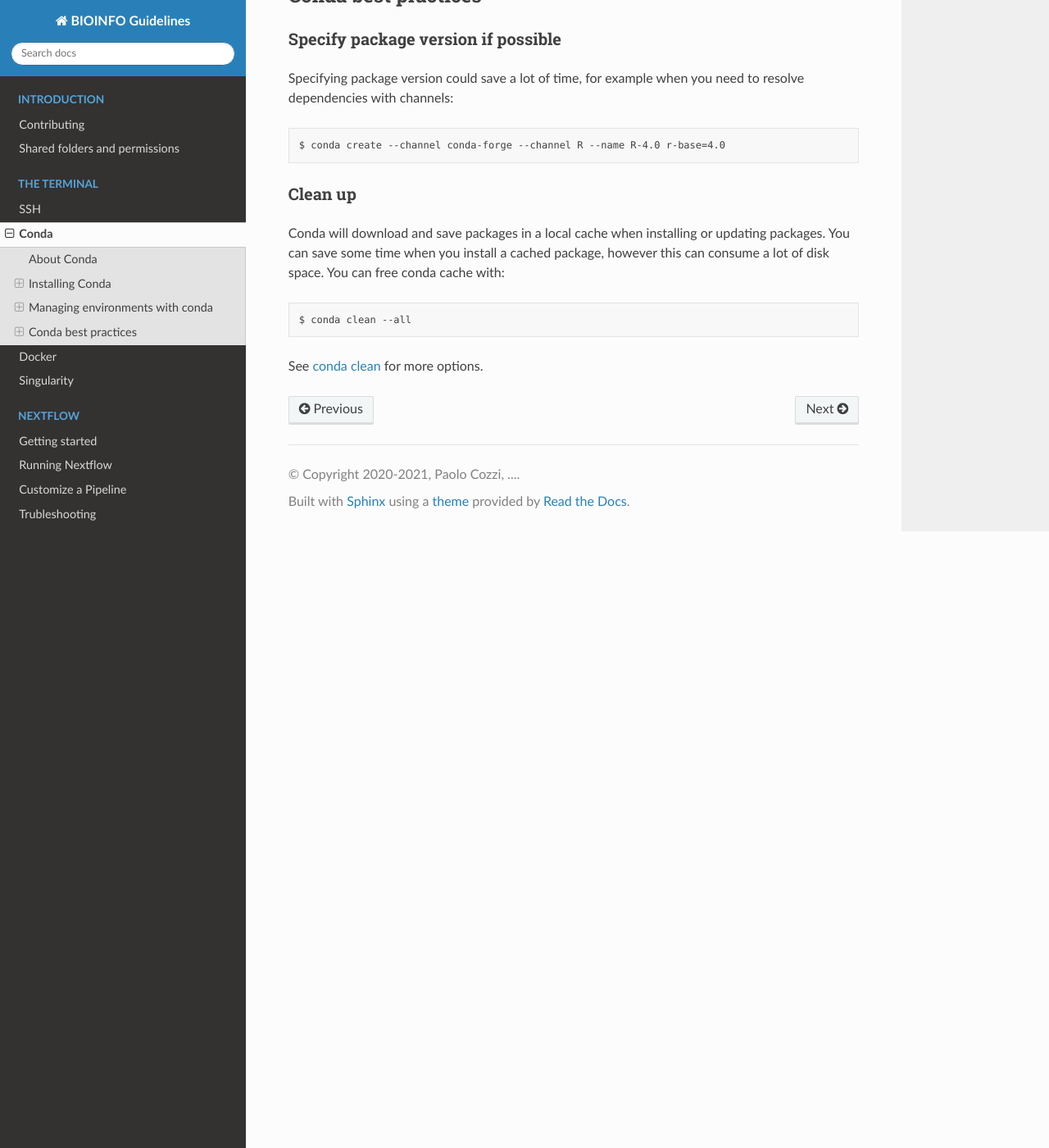
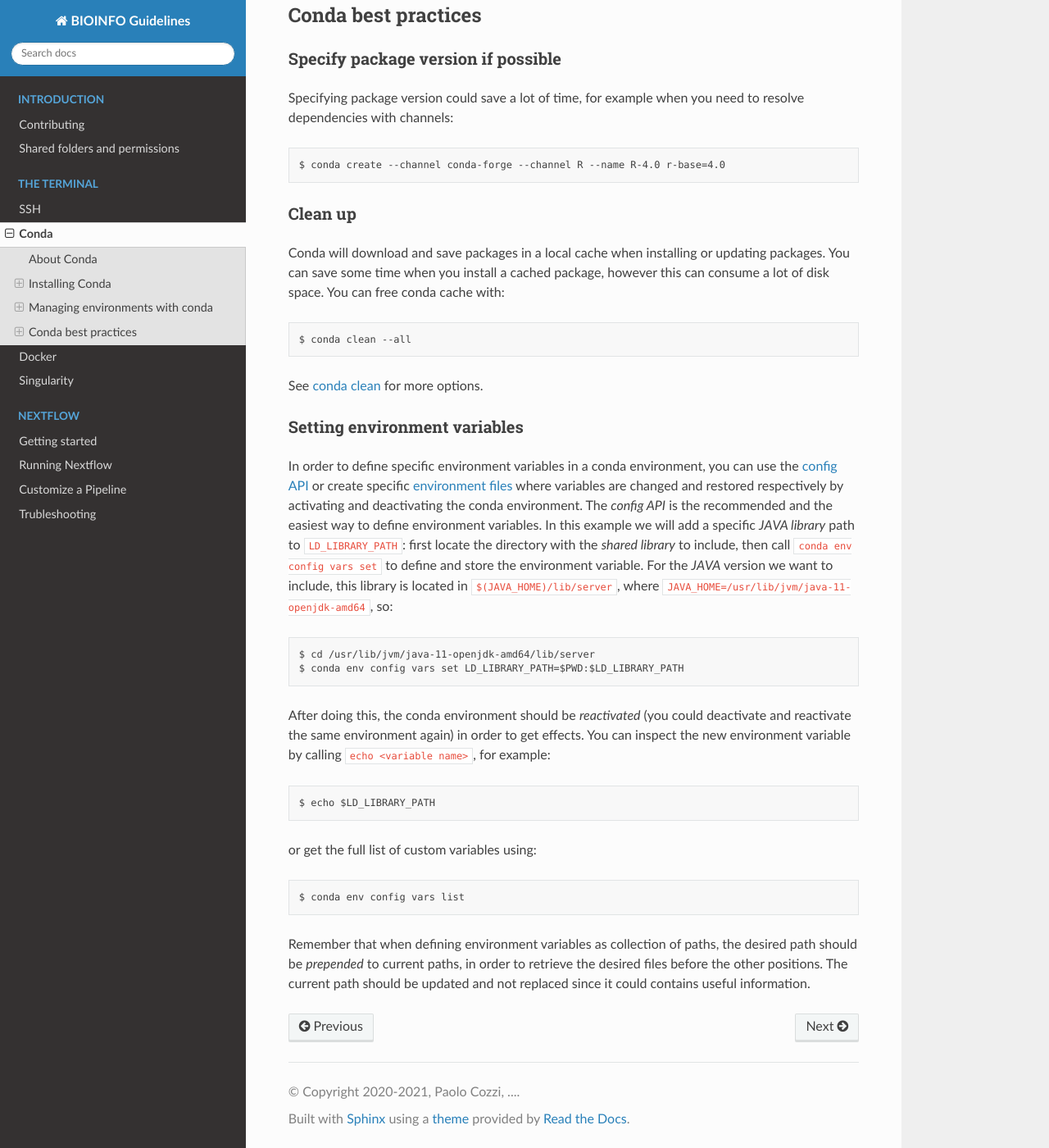
Before and after one commit to cnr-ibba/BIOINFO-guidelines, a Sphinx documentation site: the page built from docs/terminal/conda.rst, in a window 1280 px wide and 1400 px high, scrolled down 4709 px. Shown: the whole window at 82% size. Built offline with Sphinx 7.4.7 and the Read the Docs theme 2.0.0, drawn with Linux system fonts in a browser that asks for light colours; some of the changed text lies outside the part shown.

Commit message:
:memo: add environment variable to conda environment

```diff
--- a/docs/terminal/conda.rst
+++ b/docs/terminal/conda.rst
@@ -220,3 +220,36 @@ a lot of disk space. You can free conda cache with::
 
 See `conda clean <https://docs.conda.io/projects/conda/en/latest/commands/clean.html>`__
 for more options.
+
+Setting environment variables
+~~~~~~~~~~~~~~~~~~~~~~~~~~~~~
+
+In order to define specific environment variables in a conda environment, you
+can use the `config API <https://docs.conda.io/projects/conda/en/latest/user-guide/tasks/manage-environments.html#setting-environment-variables>`__
+or create specific `environment files <https://docs.conda.io/projects/conda/en/latest/user-guide/tasks/manage-environments.html#setting-environment-variables>`__
+where variables are changed and restored respectively by activating and deactivating
+the conda environment. The *config API* is the recommended and the easiest way
+to define environment variables. In this example we will add a specific *JAVA library*
+path to ``LD_LIBRARY_PATH``: first locate the directory with the *shared library*
+to include, then call ``conda env config vars set`` to define and store the environment
+variable. For the *JAVA* version we want to include, this library is located in
+``$(JAVA_HOME)/lib/server``, where ``JAVA_HOME=/usr/lib/jvm/java-11-openjdk-amd64``,
+so::
+
+  $ cd /usr/lib/jvm/java-11-openjdk-amd64/lib/server
+  $ conda env config vars set LD_LIBRARY_PATH=$PWD:$LD_LIBRARY_PATH
+
+After doing this, the conda environment should be *reactivated* (you could deactivate and
+reactivate the same environment again) in order to get effects. You can inspect
+the new environment variable by calling ``echo <variable name>``, for example::
+
+  $ echo $LD_LIBRARY_PATH
+
+or get the full list of custom variables using::
+
+  $ conda env config vars list
+
+Remember that when defining environment variables as collection of paths, the desired
+path should be *prepended* to current paths, in order to retrieve the desired files
+before the other positions. The current path should be updated and not replaced since it
+could contains useful information.
```
